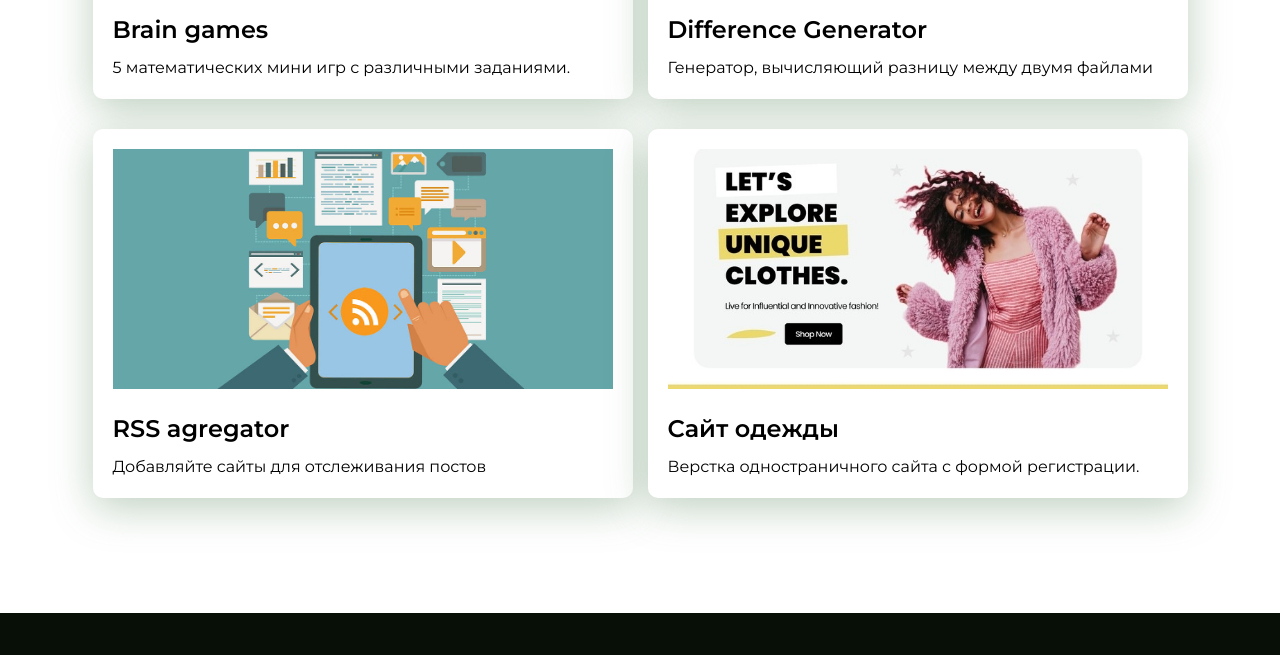
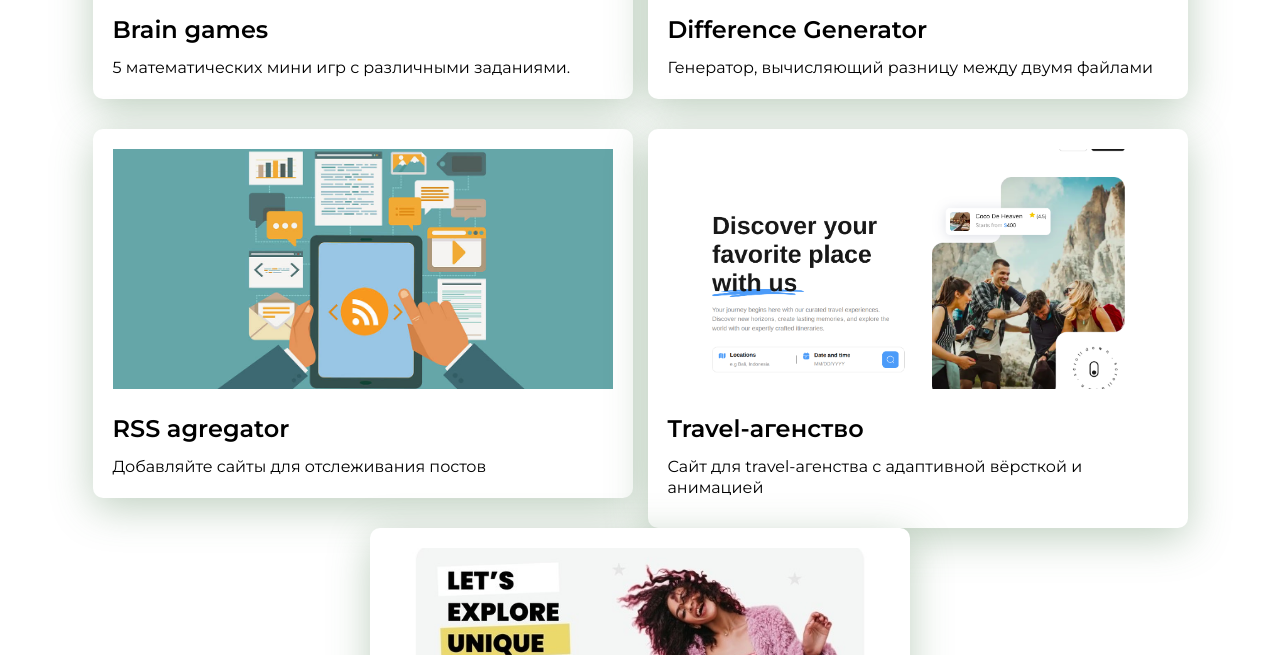
Before and after one commit to Anna-Sed/My-portfolio, a website: page index.html in a window 1280 px wide. Shown: the part 1280-1935 px from the top of the page. Drawn offline with Linux system fonts and the light colour scheme.

Commit message:
Add in index.html a new card of travel-agent project

```diff
--- a/index.html
+++ b/index.html
@@ -50,6 +50,16 @@
                 </div>
                 <!-- // Card -->
 
+                <!-- Card -->
+                <div class="card">
+                    <a href="./pages/travelAgent.html" class="card-link">
+                        <img class="card-img" src="./img/portfolio/travelAgent.png" alt="Travel agent">
+                        <h3 class="card-title">Travel-агенство</h3>
+                        <p>Сайт для travel-агенства с адаптивной вёрсткой и анимацией</p>
+                    </a>
+                </div>
+                <!-- // Card -->
+
                  <!-- Card -->
                 <div class="card">
                     <a href="./pages/onlineStore.html" class="card-link">
```
